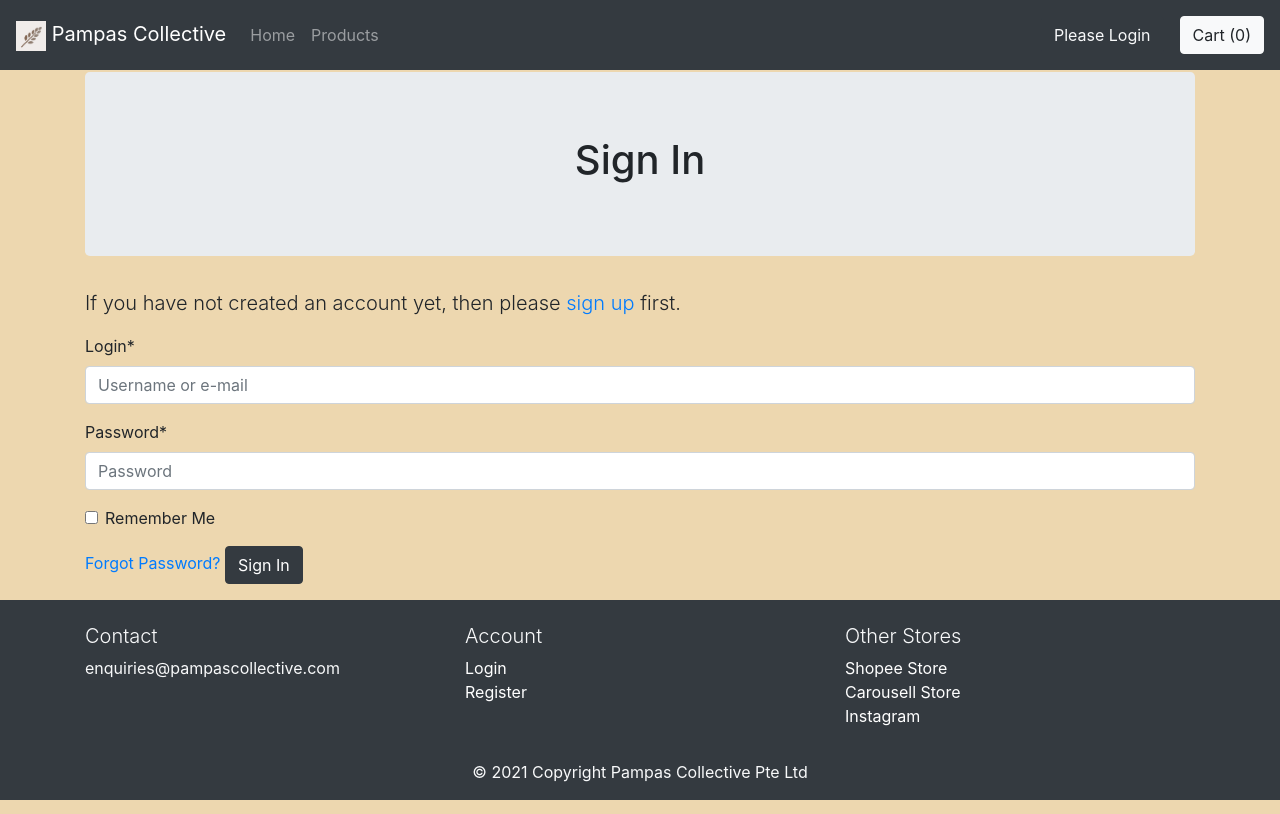
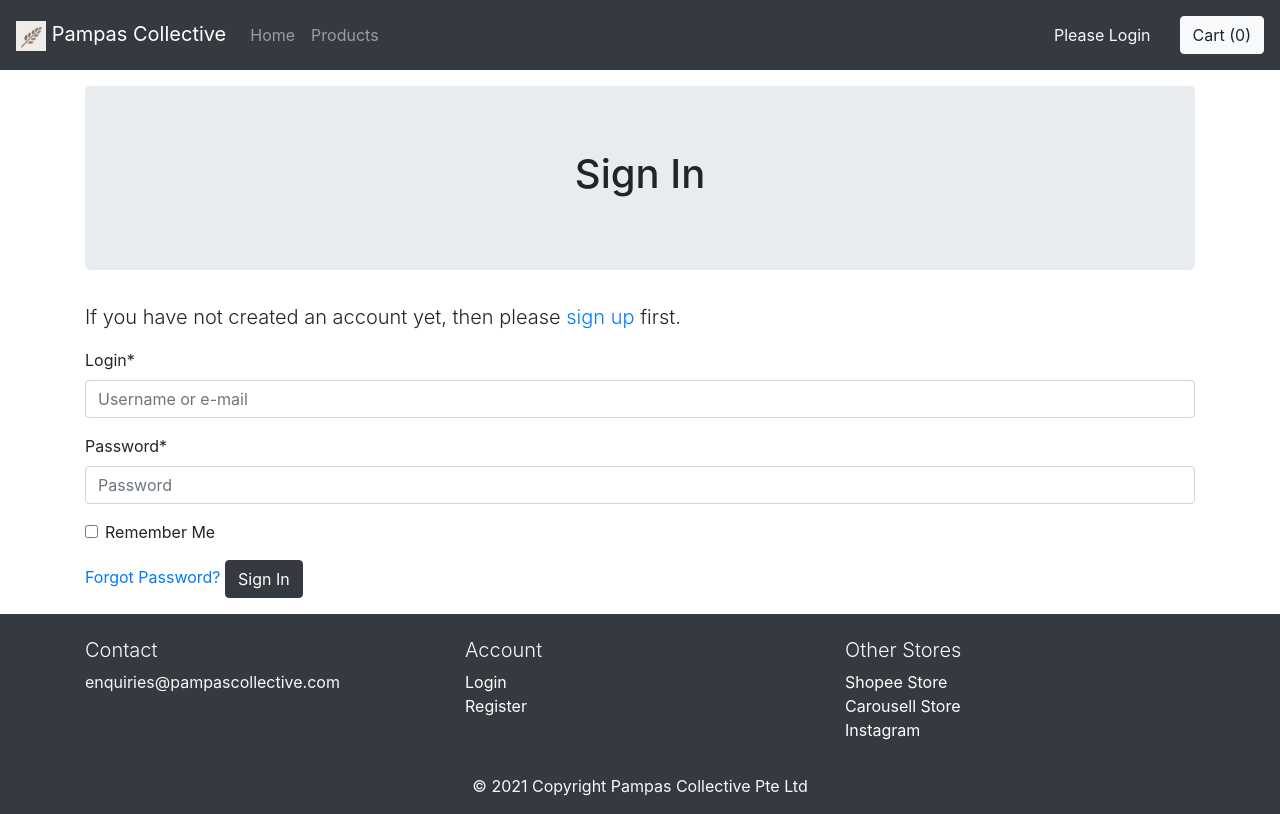
Before and after one commit to Malrhis/project-4-codeinstitute, a Django app: page /accounts/login/ in a window 1280 px wide. Run offline with Django 3.2, Linux system fonts and the light colour scheme; some libraries are stand-ins or nearby versions.

Commit message:
style changes

```diff
--- a/static/style.css
+++ b/static/style.css
@@ -1,45 +1,49 @@
-body {
+/* body {
     background-color: #EDD7AF;
+} */
+.navbar {
+    background-color: #EDD7AF;
+    height:70px
 }
 
 footer {
-    background-color:#F8F9FA;
+    background-color: #F8F9FA;
 }
 
 .push-navbar-down {
-    height: 56px;
+    height: 70px;
 }
 
- .featurette-one{
+.featurette-one {
     background-image: url("https://magazinec.com/wp-content/uploads/2019/07/Hero-9.jpg");
     background-position: center;
     background-repeat: no-repeat;
     background-size: cover;
 }
 
-.featurette-two{
-    background-image: linear-gradient( rgba(0, 0, 0, 0.5), rgba(0, 0, 0, 0.5) ), url("https://magazinec.com/wp-content/uploads/2019/07/Hero-9.jpg");
+.featurette-two {
+    background-image: linear-gradient(rgba(0, 0, 0, 0.5), rgba(0, 0, 0, 0.5)), url("https://magazinec.com/wp-content/uploads/2019/07/Hero-9.jpg");
     background-position: center;
     background-repeat: no-repeat;
     background-size: cover;
 }
 
 .form-inline .form-group {
-    margin-right:4px;
+    margin-right: 4px;
 }
 
-label{
-   margin-right:4px;
+label {
+    margin-right: 4px;
 }
 
-.products-banner{
+.products-banner {
     background-image: url("https://magazinec.com/wp-content/uploads/2019/07/Hero-9.jpg");
     background-position: center;
     background-repeat: no-repeat;
     background-size: cover;
 }
 
-.cart-banner{
+.cart-banner {
     background-image: url("https://thumbs.dreamstime.com/b/stylish-scandinavian-modern-white-cozy-eco-interior-minimalist-style-modern-home-decor-pampas-grass-vase-open-space-212757972.jpg");
     background-position: center;
     background-repeat: no-repeat;
```
